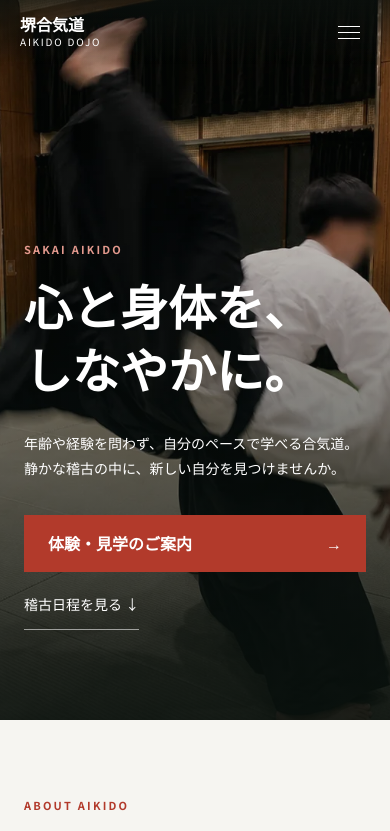
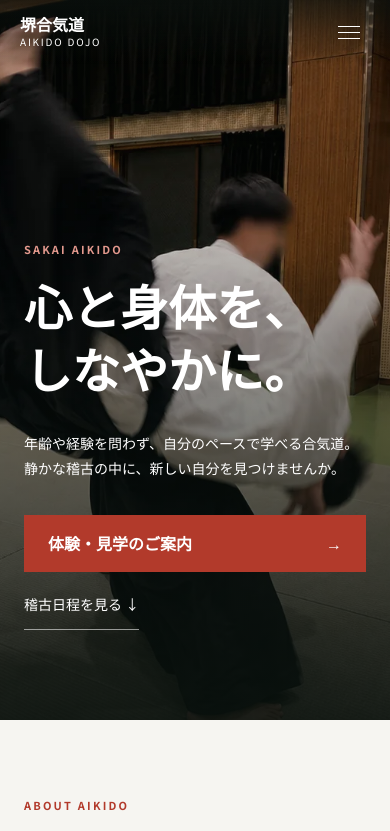
Before and after one commit to SakaiAikido/sakai-aikido-site, a plain HTML site: page index.html in a window 390 px wide. Shown: the top 831 px of the page. Drawn offline with Linux system fonts and the light colour scheme.

Commit message:
Adjust mobile hero image position

```diff
--- a/styles.css
+++ b/styles.css
@@ -159,7 +159,7 @@ footer > p { margin: 8px 0; color: #818b86; font-size: 12px; }
   .site-nav.open { display: flex; }
   .site-nav a { padding: 12px 4px; border-bottom: 1px solid var(--line); }
   .site-nav .nav-cta { margin-top: 12px; color: var(--white); text-align: center; background: var(--vermilion); }
-  .hero { min-height: 720px; align-items: flex-end; padding: 100px 24px 90px; background-position: 68% center; }
+  .hero { min-height: 720px; align-items: flex-end; padding: 100px 24px 90px; background-position: 78% center; }
   .hero-shade { background: linear-gradient(0deg, rgba(9,17,13,.9) 0, rgba(9,17,13,.2) 70%); }
   .hero h1 { font-size: 48px; }
   .hero-copy br { display: none; }
```
